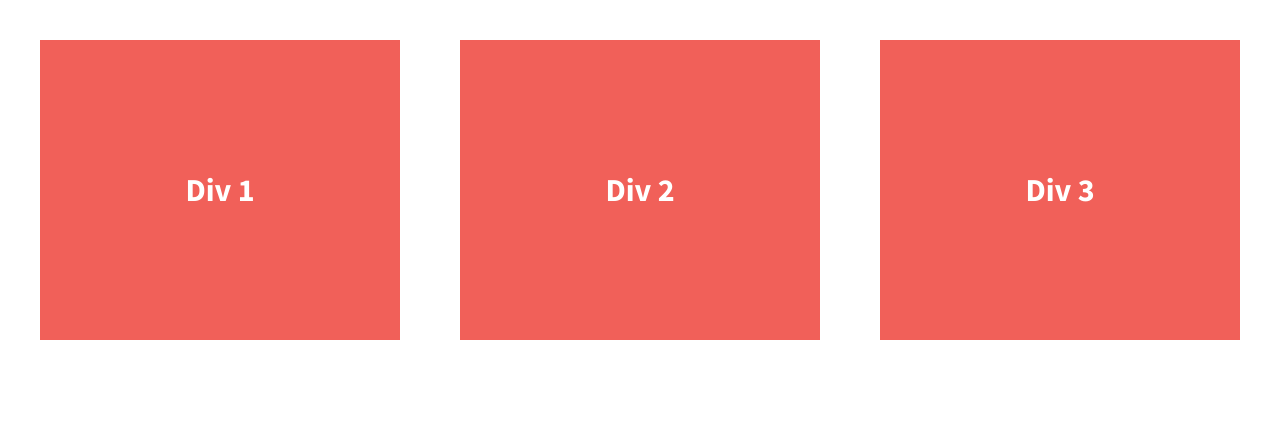
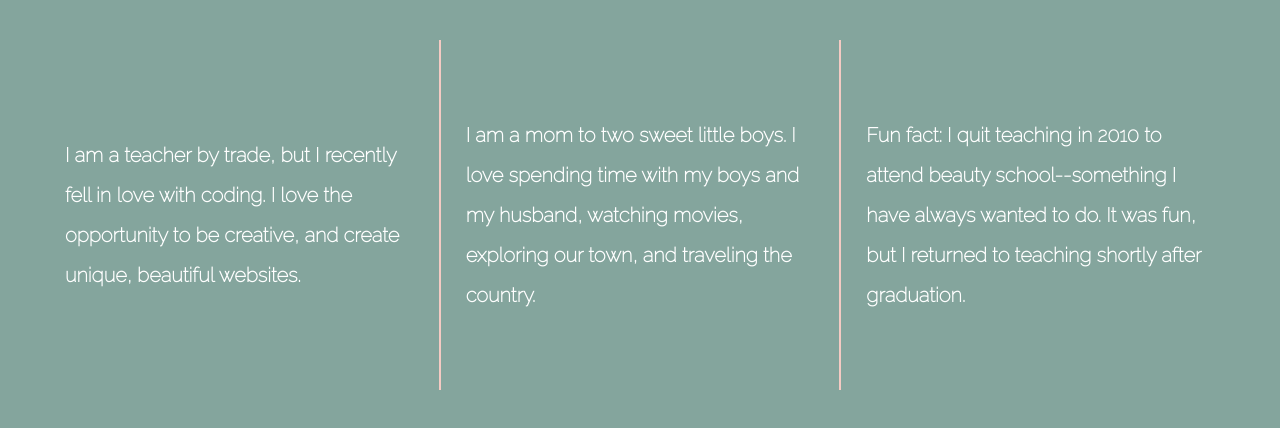
Before and after one commit to AmyWalker80/responsive-flexbox, a plain HTML site: page index.html in a window 1280 px wide. Drawn offline with nearby package versions, Linux system fonts and the light colour scheme.

Commit message:
Initial commit

```diff
--- a/css/main.css
+++ b/css/main.css
@@ -97,7 +97,7 @@ textarea {
 
 
 html {
-  background-color: #fff;
+  background-color: #84a59d;
   height: 100%;
 }
 
@@ -113,21 +113,28 @@ body {
   font-weight: 700;
   display: flex;
   justify-content: space-between;
+
 }
 
 .div-1, .div-2, .div-3 {
   /*give the divs a width of 30%, add display:flex, set justify-content and align-items to center*/
   color: #fff;
-  line-height: 1.5em;
-  font-size: 1.6em;
-  background-color: #f16059;
+  font-family: 'Raleway', sans-serif;
+  line-height: 2em;
+  font-size: 1em;
+  background-color: #84a59d;
   height: 300px;
+  padding: 25px;
   display: flex;
   width: 30%;
   align-items: center;
   justify-content: center;
 }
 
+.div-2 {
+    border-left: 2px solid #f5cac3;
+    border-right: 2px solid #f5cac3;
+}
 
 
 
--- a/index.html
+++ b/index.html
@@ -6,34 +6,46 @@
         <title>Make me into a grid!</title>
         <meta name="description" content="">
         <meta name="viewport" content="width=device-width, initial-scale=1">
-
         <link rel="apple-touch-icon" href="apple-touch-icon.png">
         <!-- Place favicon.ico in the root directory -->
 
         <link rel="stylesheet" href="css/normalize.css">
         <link rel="stylesheet" href="css/main.css">
         <script src="js/vendor/modernizr-2.8.3.min.js"></script>
-        <link href='http://fonts.googleapis.com/css?family=Lora:700' rel='stylesheet' type='text/css'>
-        <link href='http://fonts.googleapis.com/css?family=Source+Sans+Pro:400,700' rel='stylesheet' type='text/css'>
+        <link href='http://fonts.googleapis.com/css?family=Lora:700'
+            rel='stylesheet' type='text/css'>
+        <link
+            href='http://fonts.googleapis.com/css?family=Source+Sans+Pro:400,700'
+            rel='stylesheet' type='text/css'>
+        <link
+            href="https://fonts.googleapis.com/css2?family=Raleway:wght@100&display=swap"
+            rel="stylesheet">
+
     </head>
     <body>
         <!--[if lt IE 8]>
             <p class="browserupgrade">You are using an <strong>outdated</strong> browser. Please <a href="http://browsehappy.com/">upgrade your browser</a> to improve your experience.</p>
         <![endif]-->
-
         <section class="wrapper">
             <div class="div-1">
-                Div 1
+                <p>I am a teacher by trade, but I recently
+                    fell in love with coding. I love the opportunity to be
+                    creative, and create unique, beautiful websites. </p>
             </div>
             <div class="div-2">
-                Div 2
+                <p>I am a mom to two sweet little boys. I love spending time
+                    with my boys and my husband, watching movies, exploring our
+                    town, and traveling the country.</p>
             </div>
             <div class="div-3">
-                Div 3
+                <p>Fun fact: I quit teaching in 2010 to attend beauty
+                    school--something I have always wanted to do. It was fun,
+                    but I returned to teaching shortly after graduation. </p>
             </div>
         </section>
 
-        <script src="https://ajax.googleapis.com/ajax/libs/jquery/1.11.3/jquery.min.js"></script>
+        <script
+            src="https://ajax.googleapis.com/ajax/libs/jquery/1.11.3/jquery.min.js"></script>
         <script>window.jQuery || document.write('<script src="js/vendor/jquery-1.11.3.min.js"><\/script>')</script>
         <script src="js/plugins.js"></script>
         <script src="js/main.js"></script>
```
